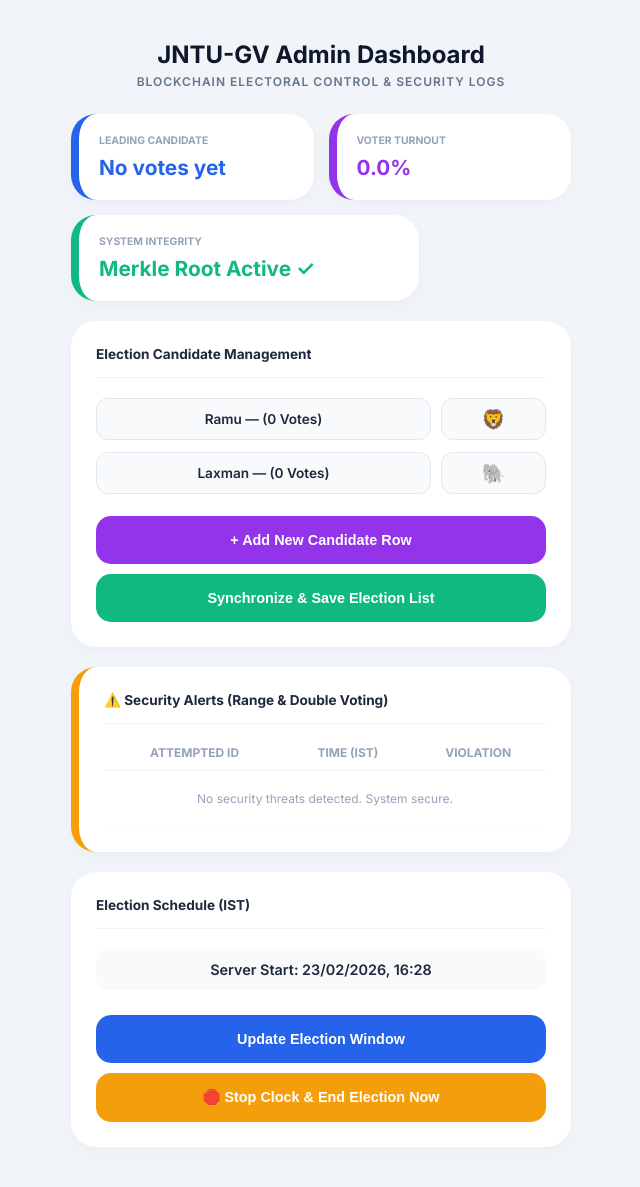
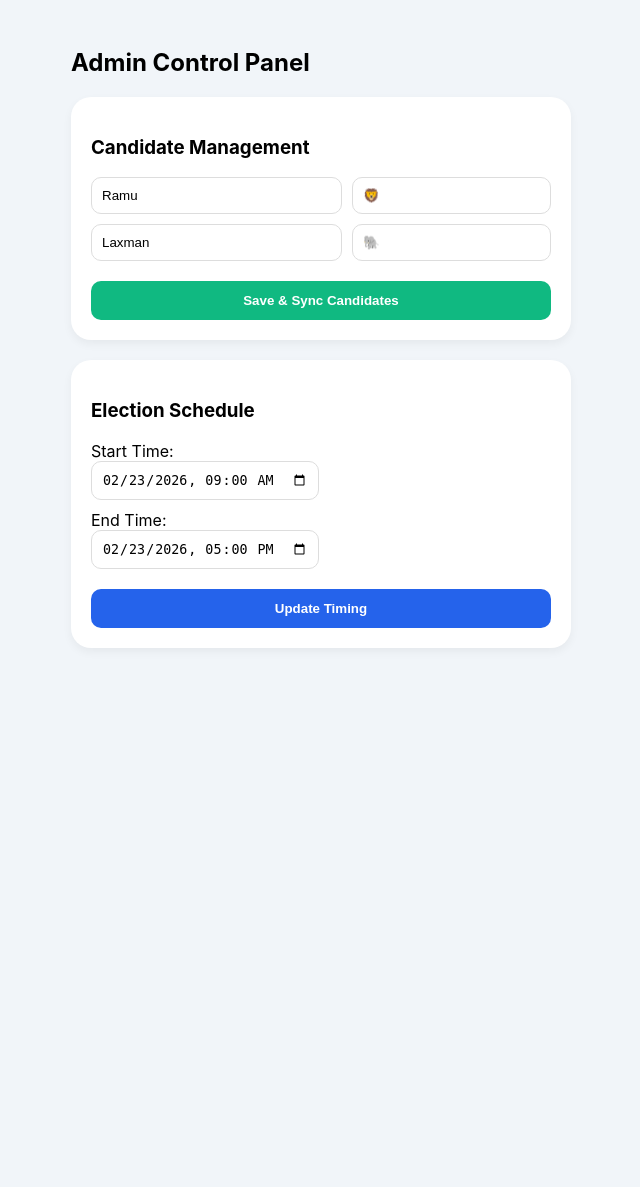
Before and after one commit to prudhvi16131/jntugv-voting-system, a Flask app: page /admin-results/JNTUGV_SECRET in a window 1280 px wide. Shown: the whole page, without its empty margins (319-959 px from the left). After the commit the page ends 648 px from the top, so only its background shows below. Run offline with Flask 3, Linux system fonts and the light colour scheme.

Commit message:
Added editable candidate management and election scheduling

```diff
--- a/app.py
+++ b/app.py
@@ -8,20 +8,18 @@ from flask import Flask, render_template, request, jsonify
 app = Flask(__name__)
 app.secret_key = "JNTUGV_BLOCKCHAIN_2026_SECURE"
 
-# --- CONFIGURATION ---
 IST = pytz.timezone('Asia/Kolkata')
-# This MUST match the URL in your browser screenshot
 ADMIN_SECRET = "JNTUGV_SECRET"
 
-ELECTION_DATA = {
+# Dynamic Election Data
+ELECTION_SETTINGS = {
     "candidates": [
         {"name": "Ramu", "symbol": "🦁"},
         {"name": "Laxman", "symbol": "🐘"}
     ],
-    "is_active": True,
-    "authorized_prefix": "24V11A",
-    "range_start": 501,
-    "range_end": 580
+    "start_time": "2026-02-23T09:00",
+    "end_time": "2026-02-23T17:00",
+    "is_active": True
 }
 
 class Blockchain:
@@ -39,10 +37,6 @@ class Blockchain:
         self.chain.append(block)
         return block
 
-    def hash(self, block):
-        encoded_block = json.dumps(block, sort_keys=True).encode()
-        return hashlib.sha256(encoded_block).hexdigest()
-
     def get_vote_count(self, name):
         count = 0
         for block in self.chain:
@@ -54,42 +48,32 @@ blockchain = Blockchain()
 
 @app.route('/')
 def index():
-    candidates_names = [c['name'] for c in ELECTION_DATA["candidates"]]
-    return render_template('index.html', candidates=candidates_names)
-
-@app.route('/cast_vote', methods=['POST'])
-def cast_vote():
-    student_id = request.form.get('student_id').upper().strip()
-    candidate = request.form.get('candidate')
-
-    # Range check
-    try:
-        suffix = int(student_id[-4:])
-        if not (student_id.startswith("24V11A") and 501 <= suffix <= 580):
-            blockchain.security_logs.append({"id": student_id, "time": datetime.now(IST).strftime("%H:%M"), "reason": "Out of Range"})
-            return "<h1>Access Denied</h1>"
-    except:
-        return "<h1>Invalid ID</h1>"
-
-    nullifier = hashlib.sha256(student_id.encode()).hexdigest()
-    if nullifier in blockchain.nullifiers:
-        blockchain.security_logs.append({"id": student_id, "time": datetime.now(IST).strftime("%H:%M"), "reason": "Double Vote"})
-        return "<h1>Already Voted</h1>"
-
-    blockchain.nullifiers.add(nullifier)
-    vote_data = {'candidate': candidate, 'receipt': hashlib.sha256(str(time.time()).encode()).hexdigest()[:8].upper()}
-    blockchain.pending_votes.append(vote_data)
-    blockchain.create_block(proof=123, previous_hash=blockchain.hash(blockchain.chain[-1]))
-    return "<h1>Vote Success! Receipt: " + vote_data['receipt'] + "</h1>"
+    return render_template('index.html', candidates=[c['name'] for c in ELECTION_SETTINGS["candidates"]])
 
 @app.route(f'/admin-results/{ADMIN_SECRET}')
 def admin_results():
-    vote_counts = {c['name']: blockchain.get_vote_count(c['name']) for c in ELECTION_DATA["candidates"]}
-    winner = max(vote_counts, key=vote_counts.get) if blockchain.nullifiers else "No votes yet"
+    vote_counts = {c['name']: blockchain.get_vote_count(c['name']) for c in ELECTION_SETTINGS["candidates"]}
     turnout = round((len(blockchain.nullifiers) / 80) * 100, 1)
-    return render_template('results.html', winner=winner, turnout=turnout, vote_counts=vote_counts,
-                           candidates=ELECTION_DATA["candidates"], logs=blockchain.security_logs,
-                           current_time=datetime.now(IST).strftime("%d/%m/%Y, %H:%M"))
+    return render_template('results.html',
+                           settings=ELECTION_SETTINGS,
+                           vote_counts=vote_counts,
+                           turnout=turnout,
+                           logs=blockchain.security_logs)
+
+# --- NEW: EDIT CANDIDATES ROUTE ---
+@app.route('/update_candidates', methods=['POST'])
+def update_candidates():
+    data = request.json
+    ELECTION_SETTINGS["candidates"] = data['candidates']
+    return jsonify({"status": "success", "message": "Candidates Updated!"})
+
+# --- NEW: EDIT SCHEDULE ROUTE ---
+@app.route('/update_schedule', methods=['POST'])
+def update_schedule():
+    data = request.json
+    ELECTION_SETTINGS["start_time"] = data['start']
+    ELECTION_SETTINGS["end_time"] = data['end']
+    return jsonify({"status": "success", "message": "Schedule Updated!"})
 
 if __name__ == '__main__':
     app.run(debug=True)
--- a/templates/results.html
+++ b/templates/results.html
@@ -2,200 +2,69 @@
 <html lang="en">
 <head>
     <meta charset="UTF-8">
-    <meta name="viewport" content="width=device-width, initial-scale=1.0">
-    <title>JNTU-GV Admin | Blockchain Dashboard</title>
-    <link href="https://fonts.googleapis.com/css2?family=Inter:wght@400;600;700&display=swap" rel="stylesheet">
+    <title>JNTU-GV Admin | Interactive Dashboard</title>
     <style>
-        :root {
-            --primary: #2563eb;
-            --purple: #9333ea;
-            --green: #10b981;
-            --orange: #f59e0b;
-            --danger: #ef4444;
-            --bg: #f1f5f9;
-        }
-
-        body {
-            font-family: 'Inter', sans-serif;
-            background-color: var(--bg);
-            margin: 0;
-            padding: 20px;
-            color: #1e293b;
-        }
-
-        .dashboard-wrapper {
-            max-width: 500px;
-            margin: 0 auto;
-            text-align: center;
-        }
-
-        h2 { font-weight: 700; margin-bottom: 5px; color: #0f172a; }
-        .subtitle {
-            font-size: 0.75rem;
-            color: #64748b;
-            margin-bottom: 25px;
-            font-weight: 600;
-            text-transform: uppercase;
-            letter-spacing: 1px;
-        }
-
-        /* Stats Section */
-        .stats-row { display: flex; gap: 15px; margin-bottom: 15px; }
-
-        .card {
-            background: white;
-            border-radius: 25px;
-            padding: 20px;
-            box-shadow: 0 4px 15px rgba(0,0,0,0.03);
-            text-align: left;
-            position: relative;
-        }
-
-        .stat-card { border-left: 8px solid var(--primary); flex: 1; }
-        .stat-card.voter { border-left-color: var(--purple); }
-        .stat-card.integrity { border-left-color: var(--green); width: 60%; margin-bottom: 20px; }
-
-        .label { font-size: 0.65rem; font-weight: 700; color: #94a3b8; text-transform: uppercase; }
-        .value { font-size: 1.3rem; font-weight: 700; margin-top: 8px; }
-
-        /* Candidate & Security Sections */
-        .section-card { background: white; border-radius: 25px; padding: 25px; margin-bottom: 20px; box-shadow: 0 4px 15px rgba(0,0,0,0.03); }
-        .section-title {
-            font-size: 0.85rem;
-            font-weight: 700;
-            border-bottom: 1px solid #f1f5f9;
-            padding-bottom: 15px;
-            margin-bottom: 20px;
-            text-align: left;
-            display: flex;
-            align-items: center;
-        }
-
-        .vote-row { display: flex; gap: 10px; margin-bottom: 12px; }
-        .input-display {
-            flex: 3;
-            background: #f8fafc;
-            border: 1.5px solid #e2e8f0;
-            padding: 12px;
-            border-radius: 12px;
-            font-size: 0.85rem;
-            font-weight: 600;
-        }
-        .symbol-display {
-            flex: 1;
-            background: #f8fafc;
-            border: 1.5px solid #e2e8f0;
-            border-radius: 12px;
-            display: flex;
-            align-items: center;
-            justify-content: center;
-            font-size: 1.2rem;
-        }
-
-        /* Alert Table */
-        .alert-table { width: 100%; border-collapse: collapse; font-size: 0.75rem; }
-        .alert-table th { color: #94a3b8; text-align: center; padding-bottom: 10px; border-bottom: 1px solid #f1f5f9; }
-        .alert-table td { padding: 12px 5px; text-align: center; border-bottom: 1px solid #f8fafc; }
-        .badge-red { background: #fee2e2; color: var(--danger); padding: 3px 8px; border-radius: 8px; font-weight: 600; }
-
-        /* Controls */
-        .btn {
-            width: 100%;
-            padding: 16px;
-            border: none;
-            border-radius: 15px;
-            font-weight: 700;
-            cursor: pointer;
-            font-size: 0.9rem;
-            margin-top: 10px;
-            transition: 0.2s;
-        }
-        .btn-purple { background: var(--purple); color: white; }
-        .btn-green { background: var(--green); color: white; }
-        .btn-blue { background: var(--primary); color: white; }
-        .btn-orange { background: var(--orange); color: white; }
-
-        .time-banner { background: #f8fafc; padding: 12px; border-radius: 12px; font-weight: 600; margin-bottom: 15px; font-size: 0.9rem; }
+        body { font-family: 'Inter', sans-serif; background: #f1f5f9; padding: 20px; }
+        .card { background: white; border-radius: 20px; padding: 20px; margin-bottom: 20px; box-shadow: 0 4px 10px rgba(0,0,0,0.05); }
+        .row { display: flex; gap: 10px; margin-bottom: 10px; }
+        input { padding: 10px; border: 1px solid #ddd; border-radius: 10px; flex: 1; }
+        .btn { padding: 12px; border: none; border-radius: 10px; cursor: pointer; font-weight: bold; color: white; width: 100%; margin-top: 10px; }
+        .btn-green { background: #10b981; }
+        .btn-blue { background: #2563eb; }
     </style>
 </head>
 <body>
 
-<div class="dashboard-wrapper">
-    <h2>JNTU-GV Admin Dashboard</h2>
-    <div class="subtitle">Blockchain Electoral Control & Security Logs</div>
+<div style="max-width: 500px; margin: 0 auto;">
+    <h2>Admin Control Panel</h2>
 
-    <div class="stats-row">
-        <div class="card stat-card">
-            <div class="label">Leading Candidate</div>
-            <div class="value" style="color: var(--primary);">{{ winner }}</div>
+    <div class="card">
+        <h3>Candidate Management</h3>
+        <div id="candidate-list">
+            {% for c in settings.candidates %}
+            <div class="row candidate-row">
+                <input type="text" class="c-name" value="{{ c.name }}">
+                <input type="text" class="c-symbol" style="flex: 0.3;" value="{{ c.symbol }}">
+            </div>
+            {% endfor %}
         </div>
-        <div class="card stat-card voter">
-            <div class="label">Voter Turnout</div>
-            <div class="value" style="color: var(--purple);">{{ turnout }}%</div>
-        </div>
+        <button class="btn btn-green" onclick="saveCandidates()">Save & Sync Candidates</button>
     </div>
 
-    <div class="card stat-card integrity">
-        <div class="label">System Integrity</div>
-        <div class="value" style="color: var(--green);">Merkle Root Active ✓</div>
-    </div>
-
-    <div class="section-card">
-        <div class="section-title">Election Candidate Management</div>
-        {% for c in candidates %}
-        <div class="vote-row">
-            <div class="input-display">{{ c.name }} — ({{ vote_counts[c.name] }} Votes)</div>
-            <div class="symbol-display">{{ c.symbol }}</div>
-        </div>
-        {% endfor %}
-        <button class="btn btn-purple">+ Add New Candidate Row</button>
-        <button class="btn btn-green">Synchronize & Save Election List</button>
-    </div>
-
-    <div class="section-card" style="border-left: 8px solid var(--orange);">
-        <div class="section-title">⚠️ Security Alerts (Range & Double Voting)</div>
-        <table class="alert-table">
-            <thead>
-                <tr>
-                    <th>ATTEMPTED ID</th>
-                    <th>TIME (IST)</th>
-                    <th>VIOLATION</th>
-                </tr>
-            </thead>
-            <tbody>
-                {% if logs %}
-                    {% for log in logs %}
-                    <tr>
-                        <td style="font-weight: 700; color: var(--danger);">{{ log.id }}</td>
-                        <td style="color: #64748b;">{{ log.time }}</td>
-                        <td><span class="badge-red">{{ log.reason }}</span></td>
-                    </tr>
-                    {% endfor %}
-                {% else %}
-                    <tr><td colspan="3" style="padding: 20px; color: #94a3b8;">No security threats detected. System secure.</td></tr>
-                {% endif %}
-            </tbody>
-        </table>
-    </div>
-
-    <div class="section-card">
-        <div class="section-title">Election Schedule (IST)</div>
-        <div class="time-banner">Server Start: {{ current_time }}</div>
-        <button class="btn btn-blue">Update Election Window</button>
-        <button class="btn btn-orange" onclick="terminateElection()">🛑 Stop Clock & End Election Now</button>
+    <div class="card">
+        <h3>Election Schedule</h3>
+        <label>Start Time:</label>
+        <input type="datetime-local" id="start-time" value="{{ settings.start_time }}" class="row">
+        <label>End Time:</label>
+        <input type="datetime-local" id="end-time" value="{{ settings.end_time }}" class="row">
+        <button class="btn btn-blue" onclick="saveSchedule()">Update Timing</button>
     </div>
 </div>
 
 <script>
-    function terminateElection() {
-        if(confirm("Are you sure you want to stop the election? This will lock the blockchain.")) {
-            fetch('/stop_election', {method: 'POST'})
-            .then(res => res.json())
-            .then(data => {
-                alert(data.message);
-                location.reload();
-            });
-        }
+    function saveCandidates() {
+        const rows = document.querySelectorAll('.candidate-row');
+        const candidates = Array.from(rows).map(row => ({
+            name: row.querySelector('.c-name').value,
+            symbol: row.querySelector('.c-symbol').value
+        }));
+
+        fetch('/update_candidates', {
+            method: 'POST',
+            headers: {'Content-Type': 'application/json'},
+            body: JSON.stringify({candidates})
+        }).then(res => alert("Election List Updated!"));
+    }
+
+    function saveSchedule() {
+        const start = document.getElementById('start-time').value;
+        const end = document.getElementById('end-time').value;
+
+        fetch('/update_schedule', {
+            method: 'POST',
+            headers: {'Content-Type': 'application/json'},
+            body: JSON.stringify({start, end})
+        }).then(res => alert("Schedule Saved!"));
     }
 </script>
 
```
